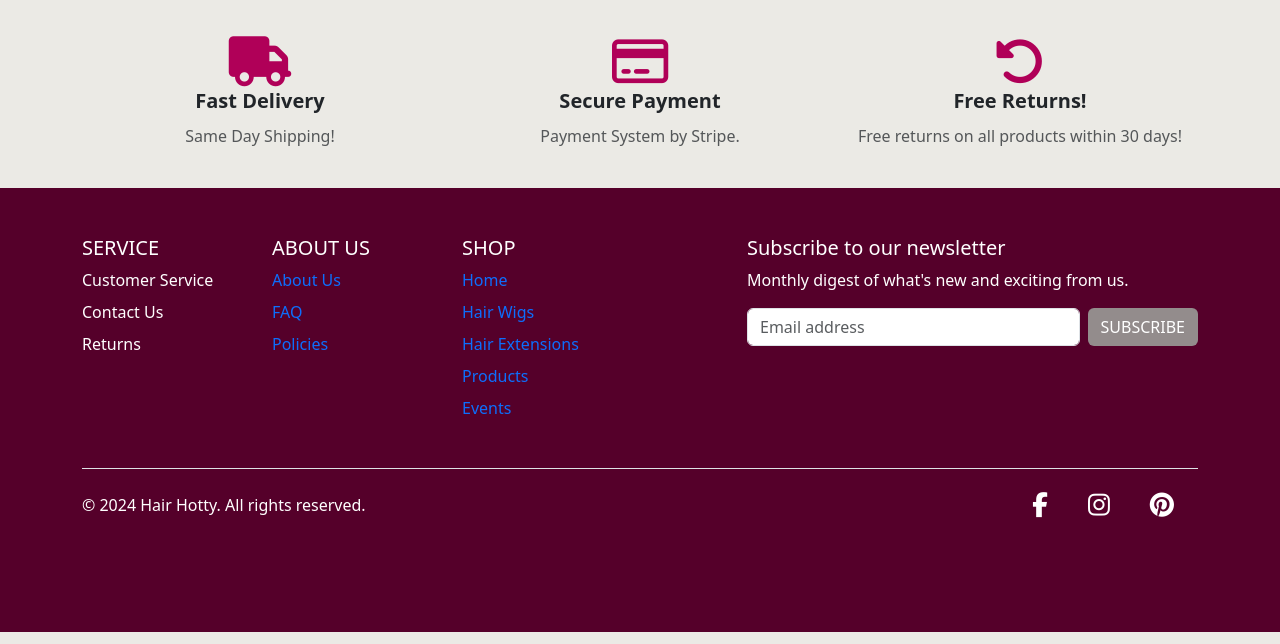
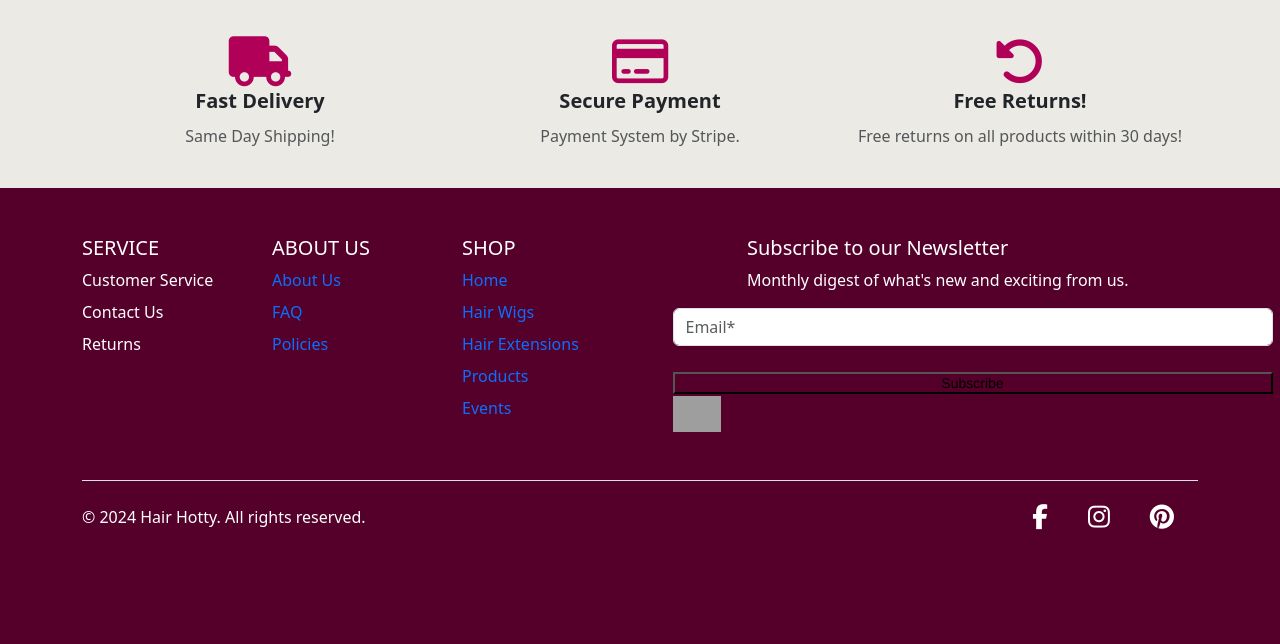
Before and after one commit to angelaanjorin/boutique_ado_v1, a Django app: page / in a window 1280 px wide. Shown: the part 1522-2166 px from the top of the page. Run offline with Django 3.2, Linux system fonts and the light colour scheme; some libraries are stand-ins or nearby versions; grey boxes are pictures that could not be loaded.

Commit message:
Add css styling to mailchimp subscribe form

```diff
--- a/static/css/style.css
+++ b/static/css/style.css
@@ -863,32 +863,33 @@ input[name='q']::placeholder {
 }
 
 /* Mailchimp */
-#mc_embed_signup {
+#mc-embedded-subscribe {
     background: transparent;
     clear: left;
     font: 14px Helvetica, Arial, sans-serif;
     width: 600px;
 }
 
-#mc_embed_signup .button {
-    background-color: var(--cordovan) !important;
+#mc-embedded-subscribe .button {
+    background-color: var(--gray) !important;
     color: var(--white);
 }
 
-#mc_embed_signup .button:hover {
-    background-color: var(--licorice) !important;
+#mc-embedded-subscribe .button:hover {
+    background-color: var(--dark-gray) !important;
     color: var(--white);
 }
-#mc_embed_signup .helper_text {
+#mc-embedded-subscribe .helper_text {
     background-color: transparent !important;
 }
-#mc_embed_signup div.response {
+#mc-embedded-subscribe div.response {
     padding: 0 !important;
 }
 
-#mc_embed_signup .mc-field-group {
+#mc-embedded-subscribe .mc-field-group {
     padding-bottom: 0 !important;
 }
+
 
 /* Media queries */
 
--- a/templates/partials/footer.html
+++ b/templates/partials/footer.html
@@ -32,15 +32,49 @@
       </div>
 
       <div class="col-md-5 offset-md-1 mb-3">
-          <form>
-            <h5>Subscribe to our newsletter</h5>
+        <h5>Subscribe to our Newsletter</h5>
               <p>Monthly digest of what's new and exciting from us.</p>
-            <div class="d-flex flex-column flex-sm-row w-100 gap-2">
-              <label for="newsletter1" class="visually-hidden">Email address</label>
-              <input id="newsletter1" type="text" class="form-control" placeholder="Email address">
-              <button class="btn btn-gray text-uppercase" type="button">Subscribe</button>
+        <div id="mc_embed_shell" class="d-flex justify-content-center flex-wrap">
+          <div id="mc_embed_signup">
+              <form
+                  action="https://herokuapp.us21.list-manage.com/subscribe/post?u=9578948f3ccf0308ede4bdb1e&amp;id=f0a8e6ba48&amp;f_id=00fdede6f0"
+                  method="post" id="mc-embedded-subscribe-form" name="mc-embedded-subscribe-form" class="validate"
+                  target="_blank">
+                  <div id="mc_embed_signup_scroll">
+                      <div class="mc-field-group">
+                          <input type="email" name="EMAIL" class="required email form-control" placeholder="Email*"
+                              id="mce-EMAIL" required="" value="">
+                          <label for="mce-EMAIL" class="form-label">
+                          </label>
+                          <span id="mce-EMAIL-HELPERTEXT" class="helper_text"></span>
+                      </div>
+                      <div id="mce-responses" class="clear foot">
+                          <div class="response" id="mce-error-response" style="display: none;"></div>
+                          <div class="response" id="mce-success-response" style="display: none;"></div>
+                      </div>
+                      <div aria-hidden="true" style="position: absolute; left: -5000px;">
+                          /* real people should not fill this in and expect good things - do not remove this or risk form bot
+                          signups */
+                          <input type="text" name="b_9578948f3ccf0308ede4bdb1e_f0a8e6ba48" tabindex="-1" value="">
+                      </div>
+                      <div class="optionalParent">
+                          <div class="clear foot">
+                              <input type="submit" name="subscribe" id="mc-embedded-subscribe" class="button"
+                                  value="Subscribe">
+                              <p style="margin: 0px auto;"><a target="_blank" rel="noopener" href="http://eepurl.com/iE4wCA"
+                                      title="Mailchimp - email marketing made easy and fun"><span
+                                          style="display: inline-block; background-color: transparent; border-radius: 4px;"><img
+                                              class="refferal_badge"
+                                              src="https://digitalasset.intuit.com/render/content/dam/intuit/mc-fe/en_us/images/intuit-mc-rewards-text-light.svg"
+                                              alt="Intuit Mailchimp"
+                                              style="height: 40px; display: flex; padding: 2px 0px; justify-content: center; align-items: center;"></span></a>
+                              </p>
+                          </div>
+                      </div>
                   </div>
               </form>
+          </div>
+      </div>
       </div>
     </div>
 
```
Also changed, not shown: 1 other file. Lines whose indentation alone changed are shown as unchanged.
